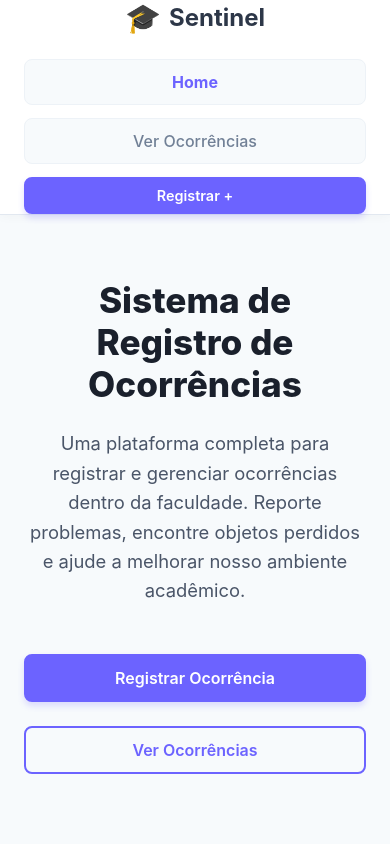
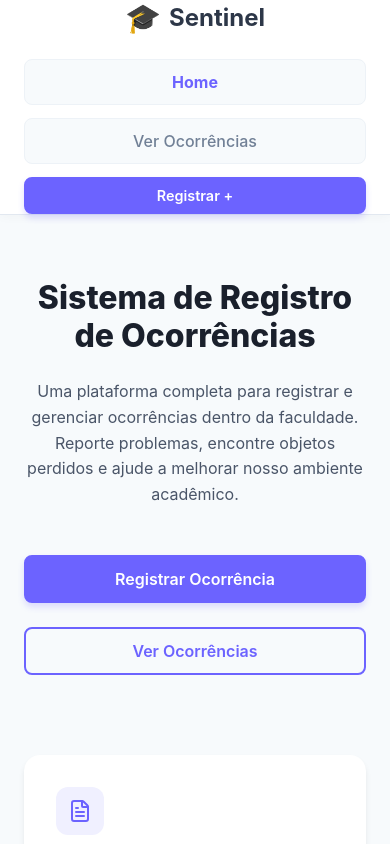
Before and after one commit to SamuellAguiar/Trabalho_BD_II, a React (Vite) app in the folder app/client/: page / in a window 390 px wide. Shown: the top 844 px of the page. Built offline with nearby package versions, Linux system fonts and the light colour scheme.

Commit message:
Add Home responsiveness styles

```diff
--- a/app/client/src/pages/public/Home.css
+++ b/app/client/src/pages/public/Home.css
@@ -149,3 +149,41 @@
 
      /* Diminui um pouco o gap no mobile */
 }
+
+/* --- RESPONSIVIDADE --- */
+@media (max-width: 768px) {
+     .hero-title {
+          font-size: 2rem;
+     }
+
+     .hero-subtitle {
+          font-size: 1rem;
+     }
+
+     .hero-buttons {
+          flex-direction: column;
+          width: 100%;
+     }
+
+     .hero-buttons .btn-purple {
+          width: 100%;
+          display: block;
+          text-align: center;
+     }
+
+     /* Transforma os Grids em coluna única */
+     .grid-4,
+     .grid-3 {
+          grid-template-columns: 1fr;
+          /* Uma coluna só */
+     }
+
+     .big-white-card {
+          padding: 2rem 1.5rem;
+     }
+
+     .home-wrapper {
+          gap: 3rem;
+          /* Menos espaço entre seções no celular */
+     }
+}
```
